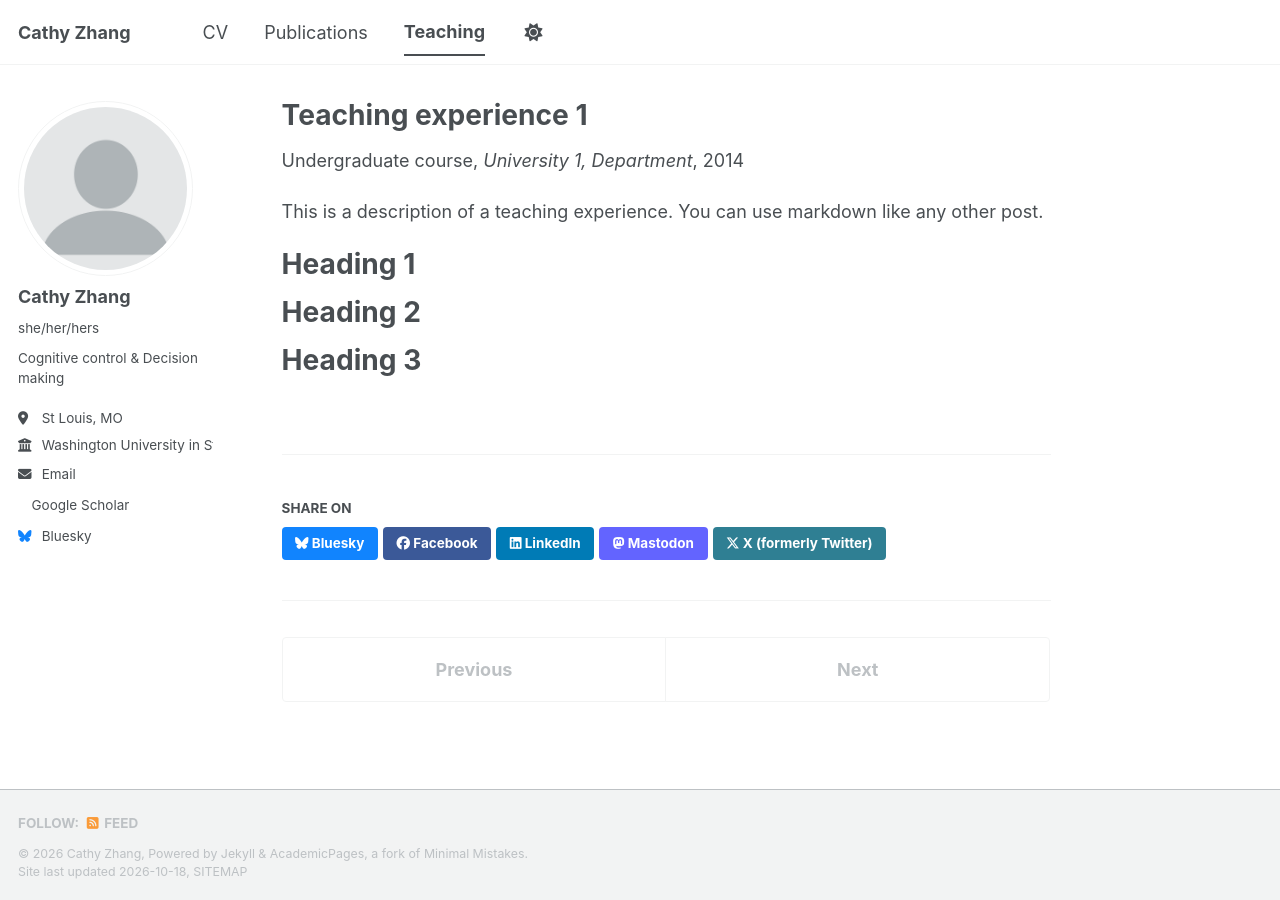
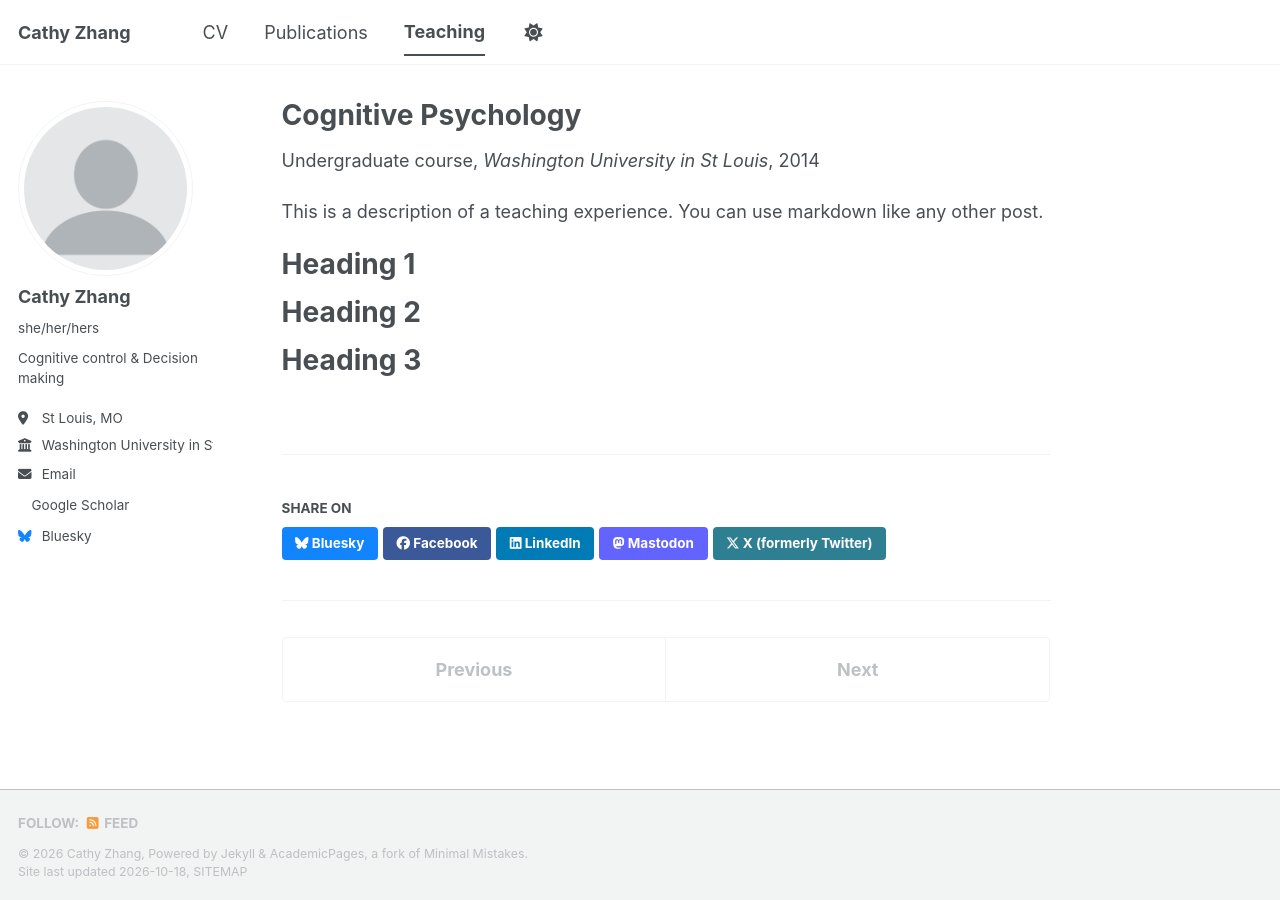
Before and after one commit to CathyZKQ/CathyZKQ.github.io, a Jekyll site: the page built from _teaching/2014-spring-teaching-1.md, in a window 1280 px wide. Built offline with Jekyll 4.4.1, drawn with Linux system fonts in a browser that asks for light colours; a style sheet for code colours, icons or effects is not loaded.

Commit message:
Update 2014-spring-teaching-1.md

```diff
--- a/_teaching/2014-spring-teaching-1.md
+++ b/_teaching/2014-spring-teaching-1.md
@@ -1,11 +1,12 @@
 ---
-title: "Teaching experience 1"
+title: "Cognitive Psychology"
 collection: teaching
 type: "Undergraduate course"
 permalink: /teaching/2014-spring-teaching-1
-venue: "University 1, Department"
+venue: "Washington University in St Louis"
 date: 2014-01-01
 location: "City, Country"
+semester: "Summer 2025, Summer 2026"
 ---
 
 This is a description of a teaching experience. You can use markdown like any other post.
```
